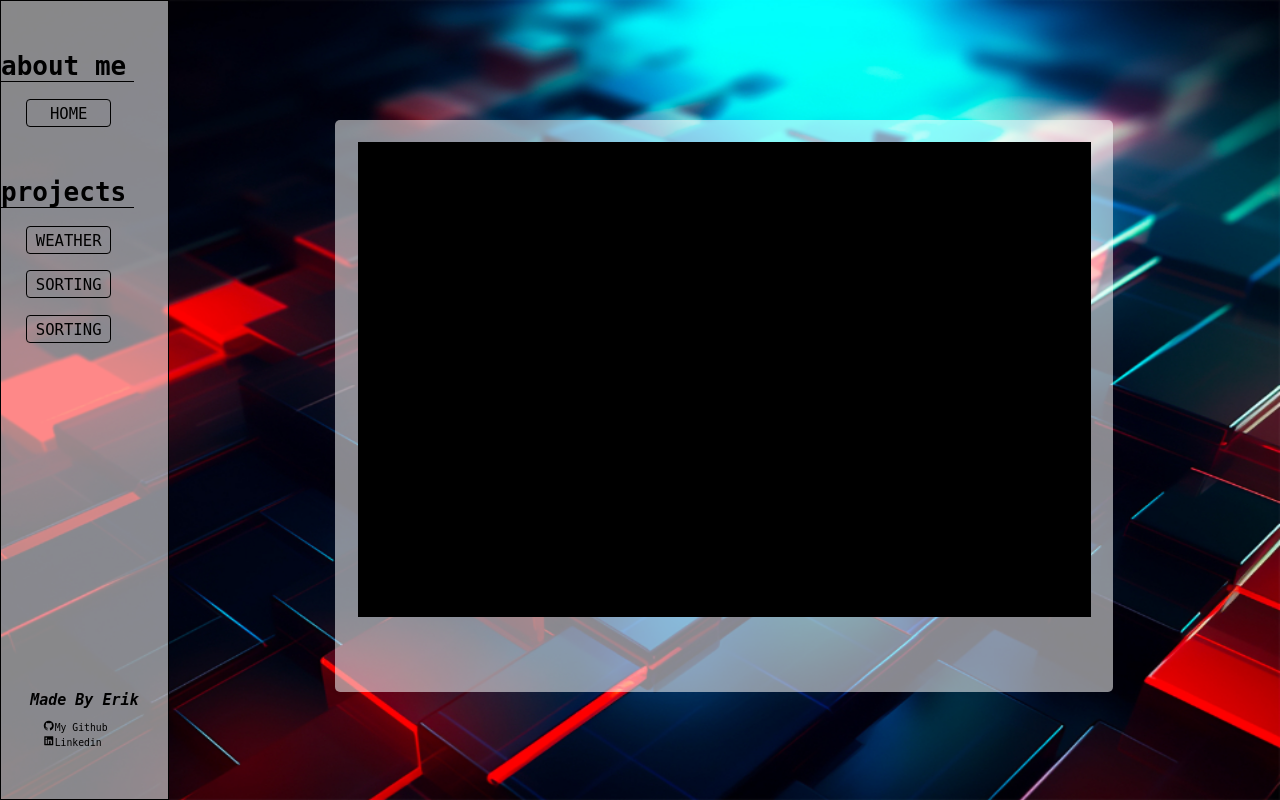
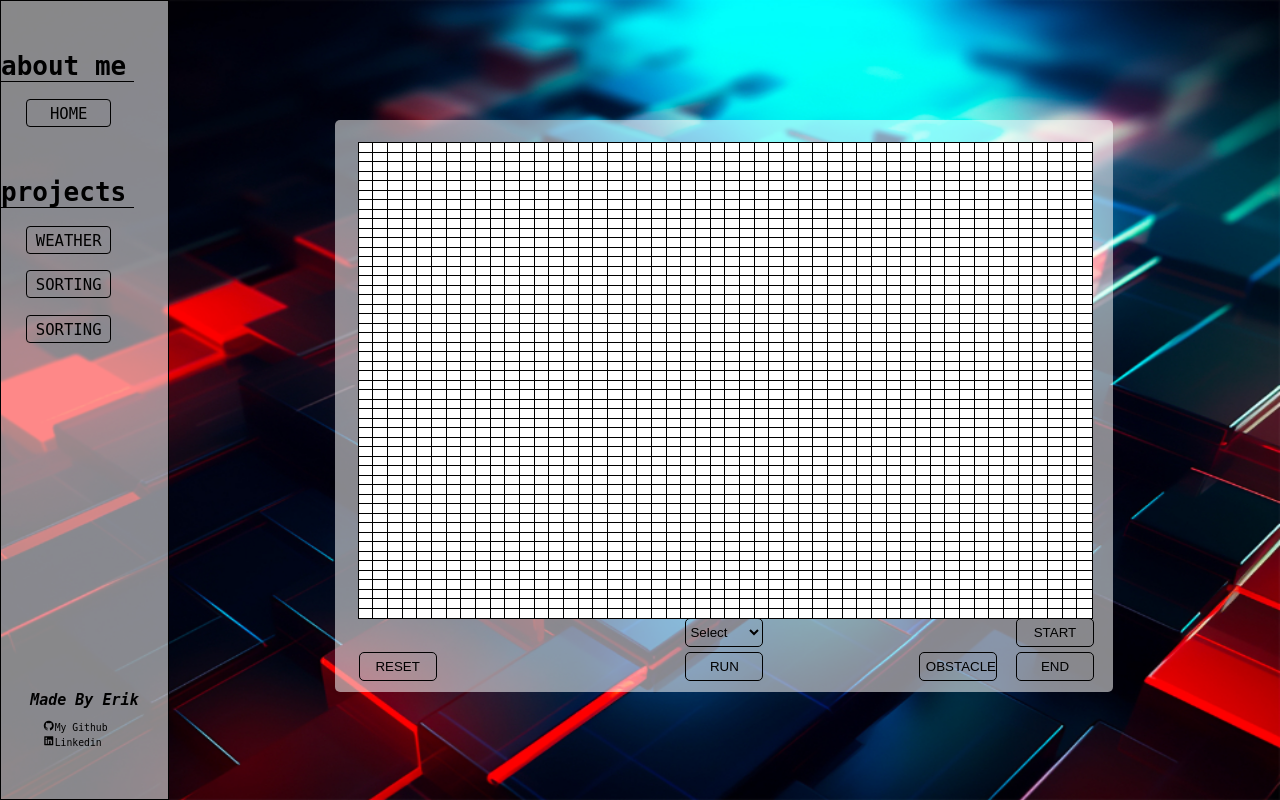
Before and after one commit to erikhalt/djangoweb, a Django app: page /pathfinding in a window 1280 px wide. Run offline with Django 4.2, Linux system fonts and the light colour scheme.

Commit message:
pathfinding side done

```diff
--- a/mysite/settings.py
+++ b/mysite/settings.py
@@ -141,7 +141,7 @@ import os
 
 STATIC_URL = "static/"
 STATICFILES_DIRS = [BASE_DIR / "static"]
-#STATIC_ROOT = BASE_DIR / 'static'                     #commented because doesant work with python manage.py runserver but it works with docker and live on cluster
+STATIC_ROOT = BASE_DIR / 'static'                     #commented because doesant work with python manage.py runserver but it works with docker and live on cluster
 
 
 # Default primary key field type
--- a/pathfinding/templates/pathfinding.html
+++ b/pathfinding/templates/pathfinding.html
@@ -6,10 +6,22 @@
     <div class="pathfinding-container">
         {% for i in number_of_points %}
 
-        <div class="point-array"></div>
+        <div class="point-array" id="{{i}}" onclick="change_color_of_point('{{ i }}')"> </div>
 
         {% endfor %}
     </div>
+    <button onclick="change_color('green')" class="pathfinding-button" id="start">START</button>
+    <button onclick="change_color('red')" class="pathfinding-button" id="end">END</button>
+    <button onclick="generate_board()" class="pathfinding-button" id="reset">RESET</button>
+    <button onclick="change_color('grey')" class="pathfinding-button" id="obstacle">OBSTACLE</button>
+
+
+    <select name="algorithms" id="algodropdown" class="pathfinding-button">
+        <option value=" ">Select</option>
+        <option value="astar">A-star</option>
+        <option value="djikstra">Djikstras</option>
+    </select>
+    <button class="pathfinding-button" id="algorun" onclick="choosen_algorithm()">RUN</button>
 
 </div>
 {% endblock %}
--- a/pathfinding/views.py
+++ b/pathfinding/views.py
@@ -4,7 +4,7 @@ from django.shortcuts import render
 
 def pathfinding(request):
     number_of_points = []
-    for i in range(10000):
+    for i in range(2500):
         number_of_points.append(i)
 
 
--- a/static/css/pathfinding.css
+++ b/static/css/pathfinding.css
@@ -19,11 +19,55 @@
     background-color: black;
     bottom: 10%;
     top: 0%;
-    overflow: hidden;
 }
 
 .point-array {
-    background-color: red;
-    position: relative;
+    background-color: white;
+    position: absolute;
     border: 1px solid black;
 }
+
+.pathfinding-button {
+    position: absolute;
+    width: 10%;
+    height: 5%;
+    border-radius: 5px;
+    background-color: rgba(255, 255, 255, 0);
+    border: 1px solid black;
+    color: black;
+}
+
+.pathfinding-button:hover {
+    background-color: black;
+    color: white;
+}
+
+#start {
+    right: 2.5%;
+    bottom: 8%;
+}
+
+#end {
+    right: 2.5%;
+    bottom: 2%;
+}
+
+#obstacle {
+    bottom: 2%;
+    right: 15%;
+}
+
+#reset {
+    bottom: 2%;
+    left: 3%;
+}
+
+#algodropdown {
+    left: 45%;
+    bottom: 8%;
+}
+
+#algorun {
+    left: 45%;
+    bottom: 2%;
+}
--- a/static/js/pathfinding_array.js
+++ b/static/js/pathfinding_array.js
@@ -1,3 +1,15 @@
+var list_of_elements;
+var columns;
+var array;
+var color = 'white'
+
+document.addEventListener('DOMContentLoaded', function () {
+    list_of_elements = Array.from(document.getElementsByClassName('point-array'));
+    columns = list_of_elements.length ** 0.5;
+    array = split_array_two_dim(columns, list_of_elements);
+    generate_board();
+}, false);
+
 
 function split_array_two_dim(col, list) {
     size = list.length;
@@ -8,21 +20,35 @@ function split_array_two_dim(col, list) {
     return newlist;
 }
 
-var list_of_elements;
-var columns;
-var array;
 
-document.addEventListener('DOMContentLoaded', function () {
-    list_of_elements = Array.from(document.getElementsByClassName('point-array'));
-    columns = 100;
-    array = split_array_two_dim(columns, list_of_elements);
-    for (const x of array) {
-        console.log(x);
-    };
+function generate_board() {
+    for (i = 0; i < columns; i++) {
+        for (j = 0; j < columns; j++) {
+            array[i][j].style.height = (100 / columns) + '%'
+            array[i][j].style.width = (100 / columns) + '%'
+            array[i][j].style.left = j * (100 / columns) + '%'
+            array[i][j].style.top = i * (100 / columns) + '%'
+            array[i][j].style.backgroundColor = 'white'
+            console.log('test')
+        }
+    }
+};
 
+function change_color(new_color) {
+    color = new_color;
+}
 
+function change_color_of_point(id) {
+    element = document.getElementById(id)
+    element.style.backgroundColor = color
+}
 
-
-
-
-}, false);
+function choosen_algorithm() {
+    algo = document.getElementById('algodropdown').value
+    if (algo == " ") {
+        return
+    }
+    else if (algo != " ") {
+        console.log(algo)
+    }
+}
```
